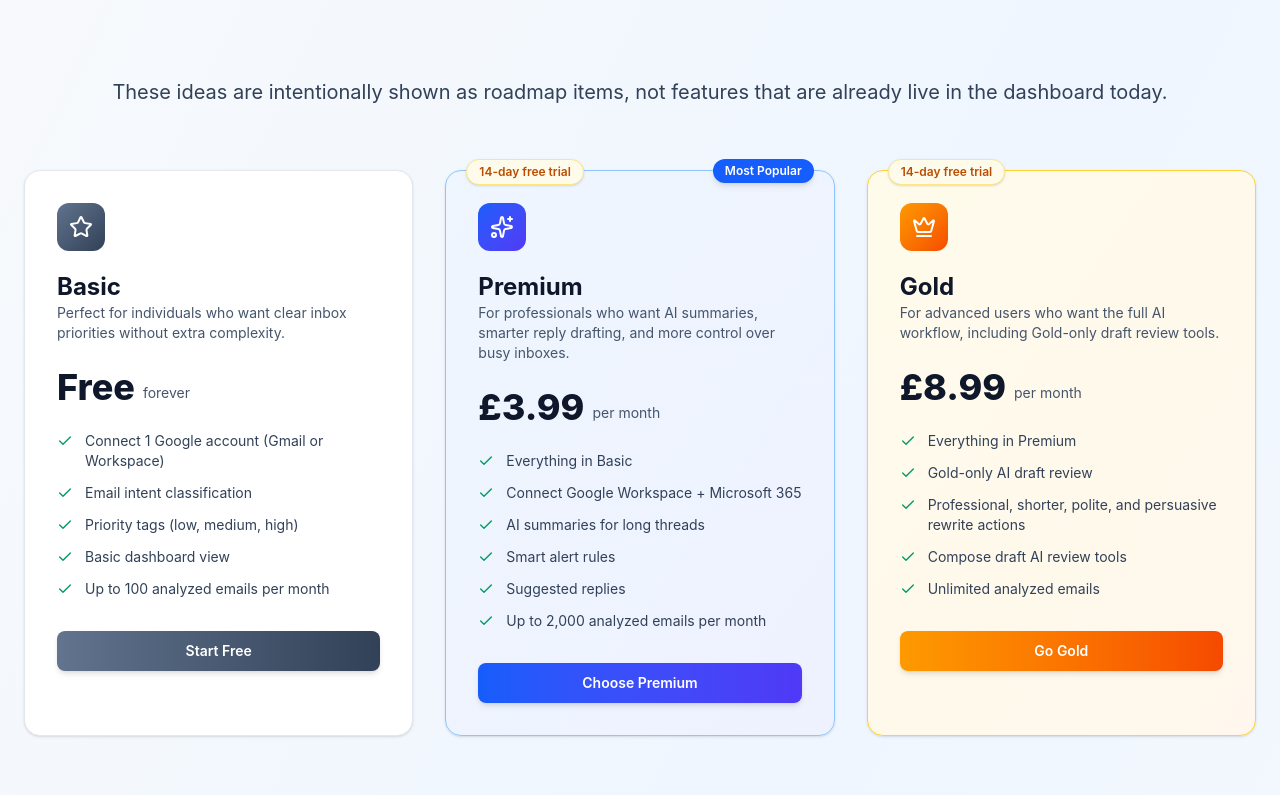
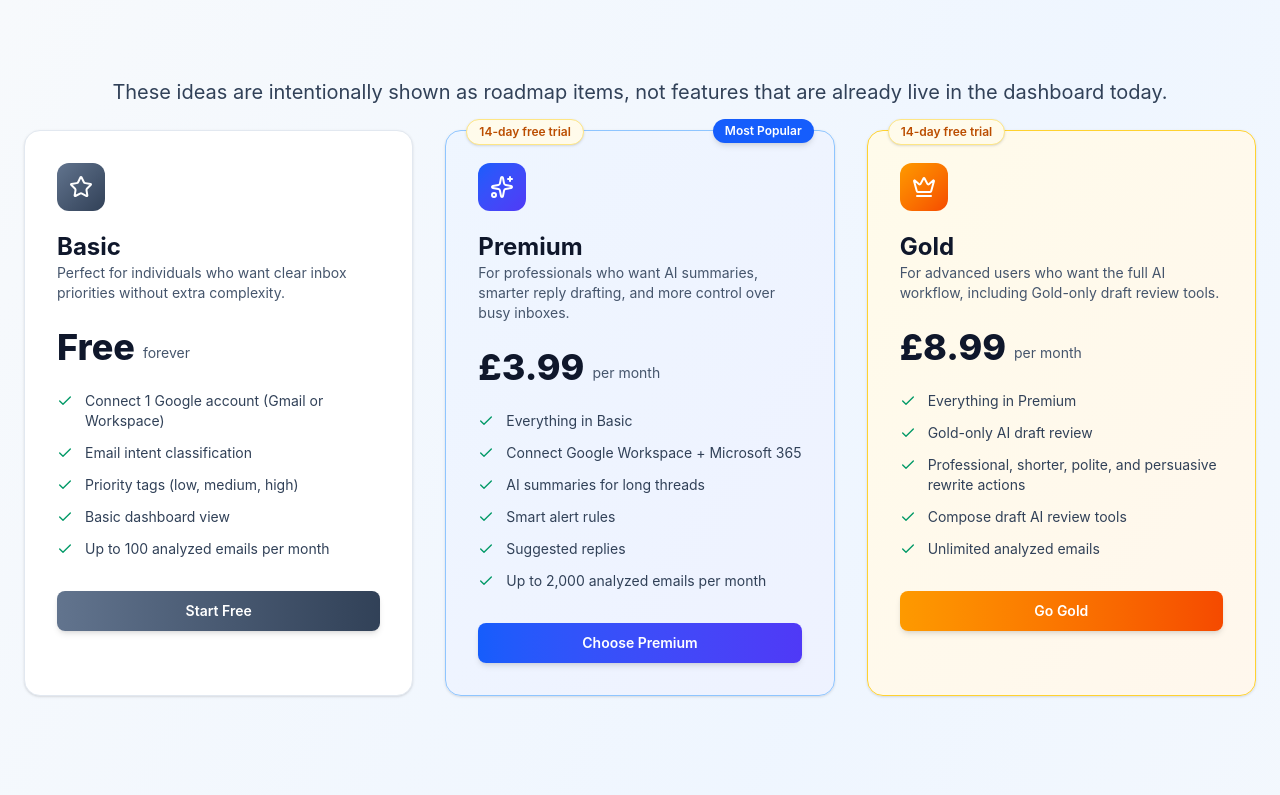
Before and after one commit to abraraslam/inboxreveal, a Next.js app: page /pricing in a window 1280 px wide. Shown: the part 385-1180 px from the top of the page. Built offline with nearby package versions, Linux system fonts and the light colour scheme; no server answers.

Commit message:
Reduce space before plans grid section on pricing page

```diff
--- a/app/(marketing)/pricing/page.tsx
+++ b/app/(marketing)/pricing/page.tsx
@@ -192,14 +192,14 @@
             </div>
           </section>
 
-          {/* Centered roadmap info paragraph with extra space after */}
-          <section className="mb-16">
+          {/* Centered roadmap info paragraph with less space after */}
+          <section className="mb-6">
             <p className="my-16 text-center text-base text-slate-700 sm:text-lg md:text-xl">
               These ideas are intentionally shown as roadmap items, not features that are already live in the dashboard today.
             </p>
           </section>
 
-        <section className="mx-auto max-w-screen-2xl px-4 pb-16 sm:px-6 sm:pb-24">
+        <section className="mx-auto max-w-screen-2xl px-4 pb-16 sm:px-6 sm:pb-24 mt-4">
           <div className="grid gap-6 sm:gap-8 lg:grid-cols-3">
             {plans.map((plan) => {
               const Icon = plan.icon;
```
